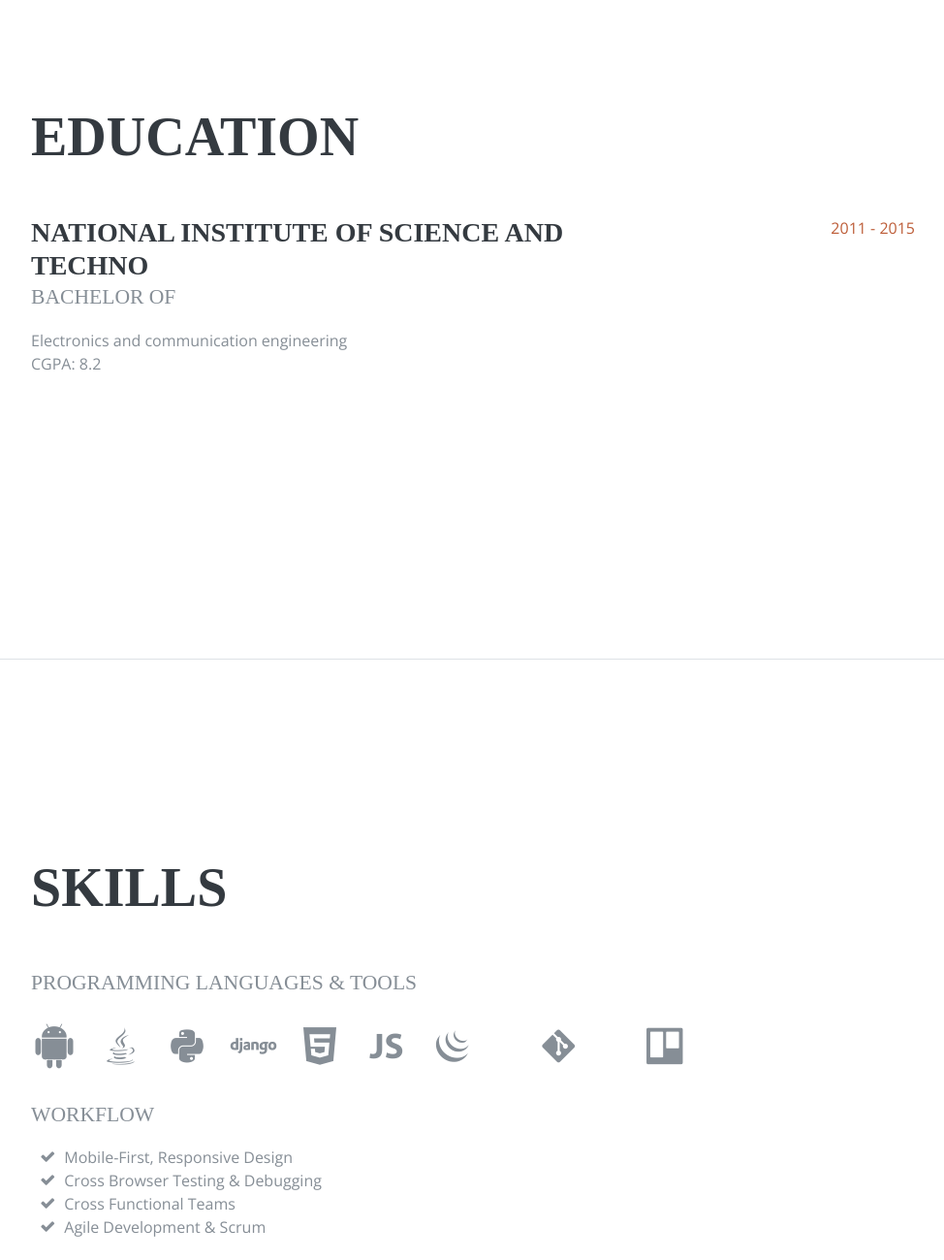
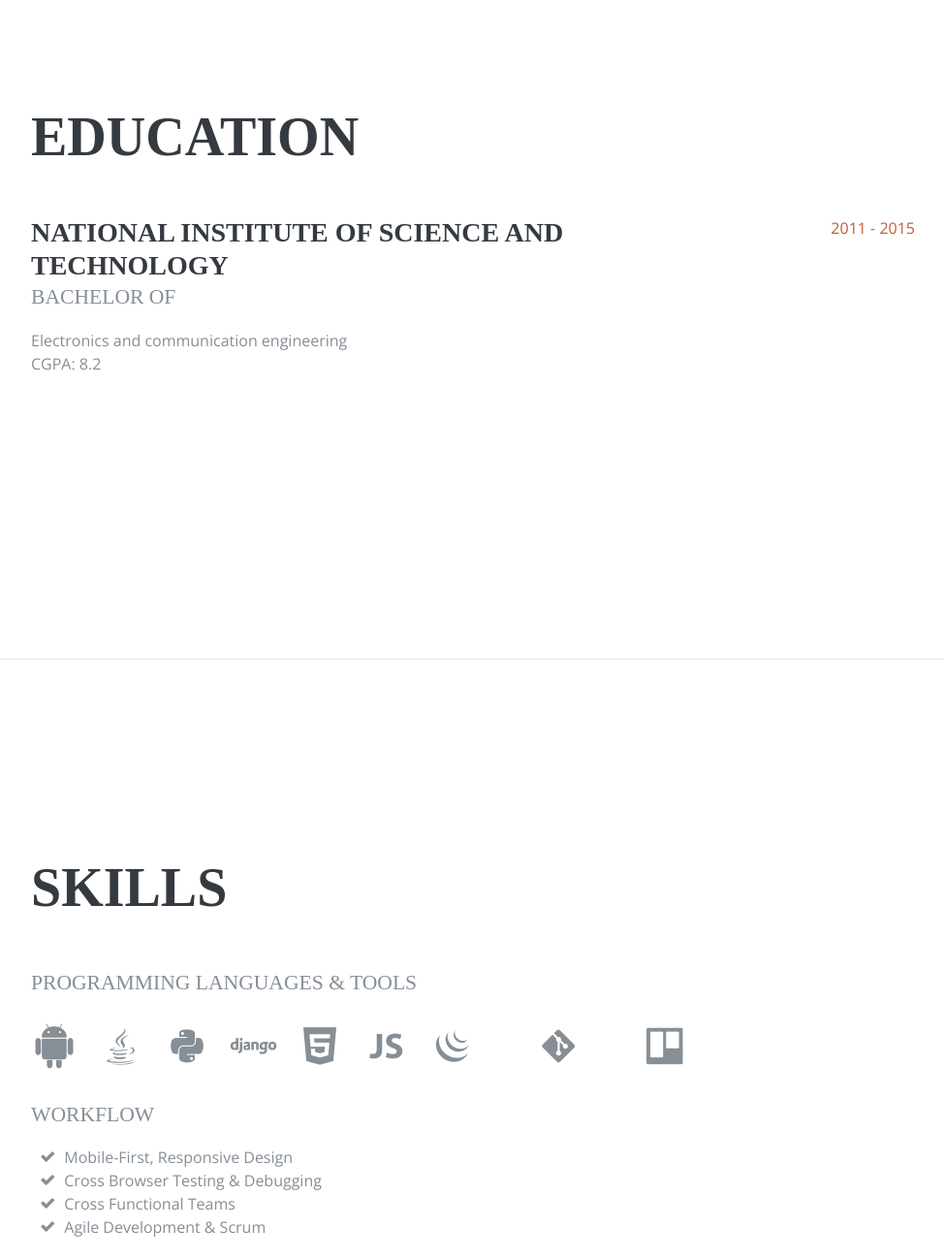
Before and after one commit to Sibasish1992/hck_urlshorter, a Django app: page / in a window 1280 px wide. Shown: the part 1720-3019 px from the top of the page at 97% size, without its empty margins (288-1262 px from the left). Run offline with Django 3.2, Linux system fonts and the light colour scheme; some libraries are stand-ins or nearby versions; some web fonts are replaced.

Commit message:
**By Sibasish** home page

```diff
--- a/main/templates/index.html
+++ b/main/templates/index.html
@@ -158,7 +158,7 @@
 
           <div class="resume-item d-flex flex-column flex-md-row mb-5">
             <div class="resume-content mr-auto">
-              <h3 class="mb-0">National Institute Of Science and Techno </h3>
+              <h3 class="mb-0">National Institute Of Science and Technology </h3>
               <div class="subheading mb-3">Bachelor of <Technology></Technology></div>
               <div>Electronics and communication engineering</div>
               <p>CGPA: 8.2</p>
@@ -202,7 +202,7 @@
              <i class="devicon-postgresql-plain-wordmark "></i>
             </li>
             <li class="list-inline-item">
-              <i class="devicons devicons-gradle"></i>
+              <i class="devicon-gradle-plain-wordmark"></i>
             </li>
             <li class="list-inline-item">
               <i class="devicons devicons-git"></i>
```
